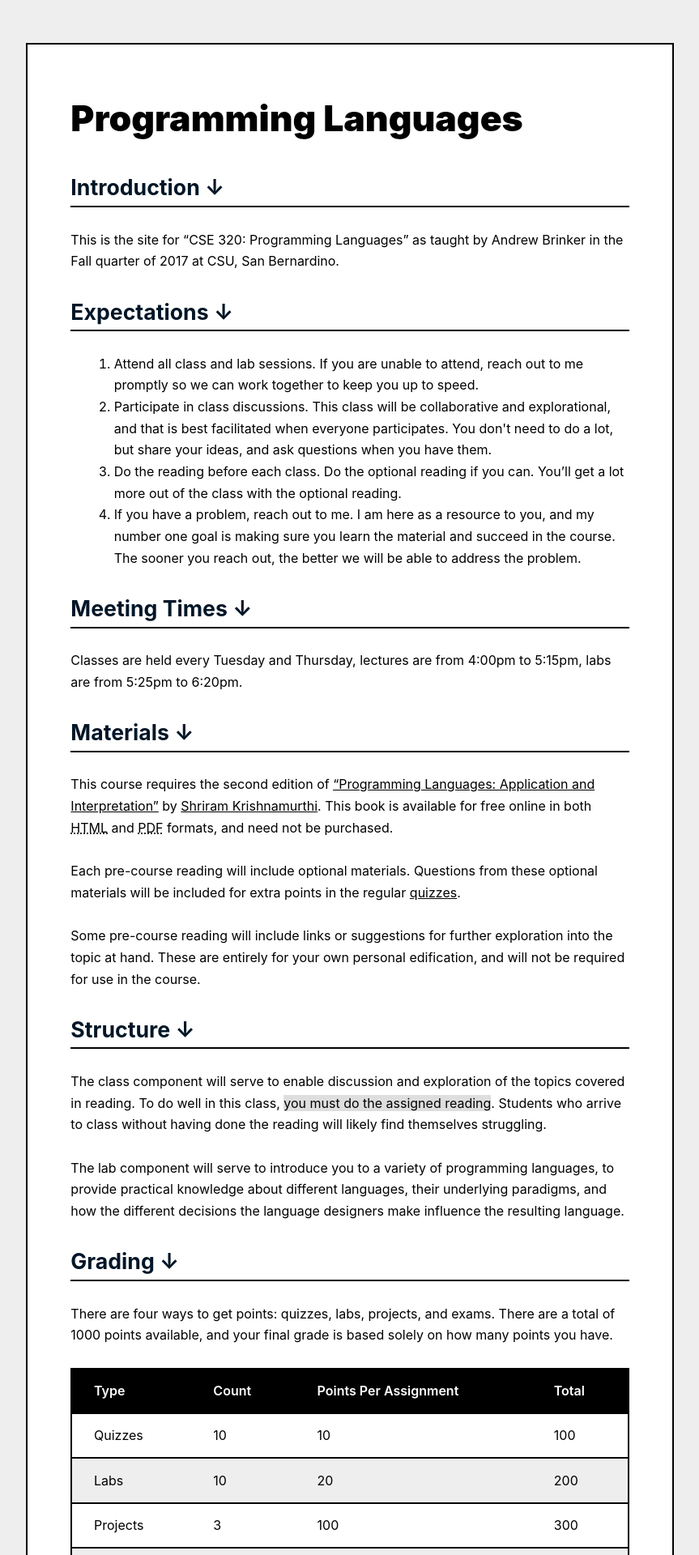
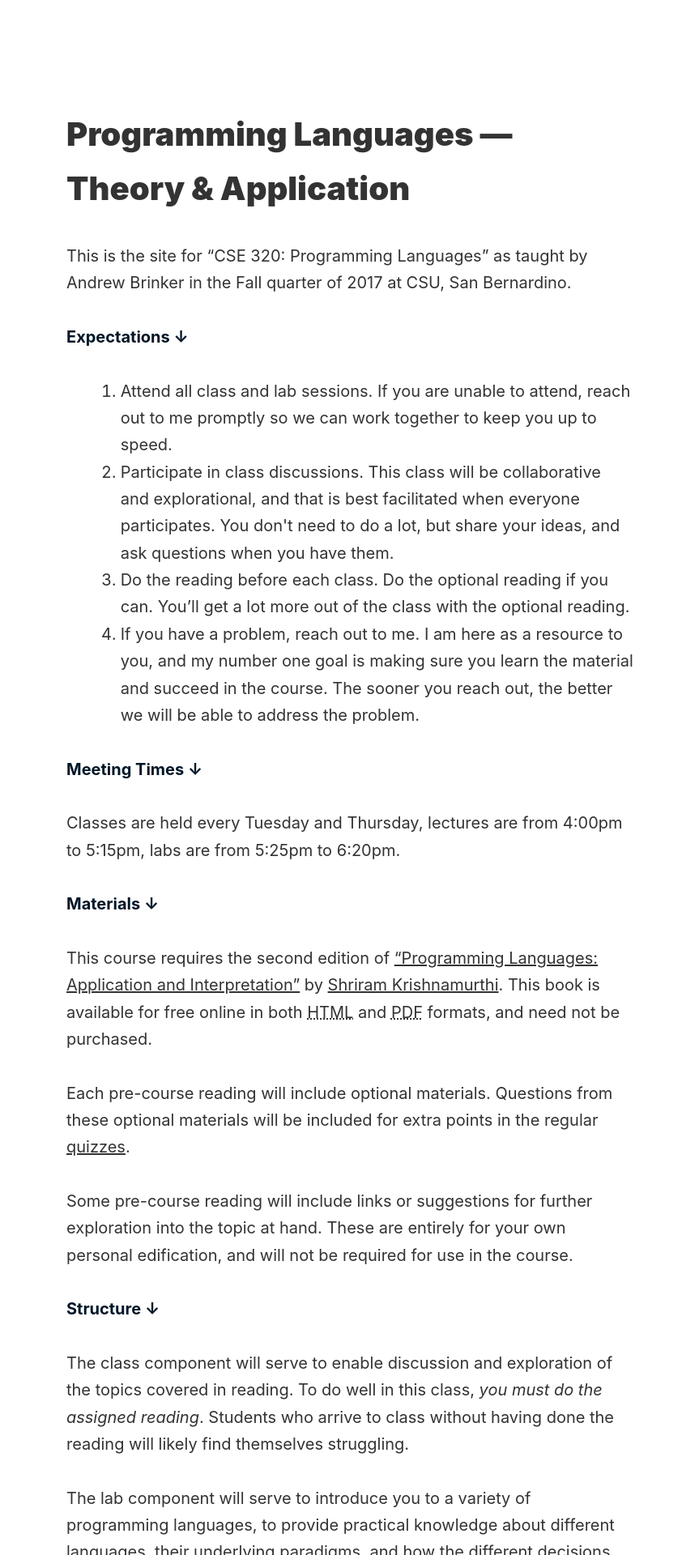
Before and after one commit to alilleybrinker/programming-languages-course, a Jekyll site: the page built from index.html, in a window 1280 px wide. Shown: the top 1920 px of the page at 81% size, without its empty margins (208-1071 px from the left). Built offline with Jekyll 4.4.1, drawn with Linux system fonts in a browser that asks for light colours; nearby versions of some CDN libraries.

Commit message:
Updated site

```diff
--- a/_includes/header.html
+++ b/_includes/header.html
@@ -1,3 +1,3 @@
 <header class="header">
-    <h1>Programming&nbsp;Languages</h1>
+    <h1>Programming Languages &mdash;<br>Theory &amp; Application</h1>
 </header>
--- a/_includes/introduction.html
+++ b/_includes/introduction.html
@@ -1,6 +1,4 @@
 <section id="introduction" class="box">
-    <h2><a href="#introduction">Introduction</a></h2>
-
     <div class="content">
         <p>This is the site for &ldquo;CSE 320: Programming Languages&rdquo; as taught by Andrew Brinker in the Fall quarter of 2017 at CSU, San Bernardino.</p>
     </div>
--- a/_layouts/default.html
+++ b/_layouts/default.html
@@ -14,11 +14,14 @@
     </head>
     <body>
         <div class="container">
-            {{ content }}
+            {% include header.html %}
+            <div class="container-content">
+                {{ content }}
+            </div>
         </div>
 
         <script src="https://code.jquery.com/jquery-3.2.1.min.js" integrity="sha256-hwg4gsxgFZhOsEEamdOYGBf13FyQuiTwlAQgxVSNgt4=" crossorigin="anonymous"></script>
         <script>window.jQuery || document.write('<script src="/assets/jquery-3.2.1.min.js"><\/script>')</script>
-        <script src="/assets/main.js"></script>
-    </body>
-</html>
+            <script src="/assets/main.js"></script>
+        </body>
+    </html>
--- a/assets/main.css
+++ b/assets/main.css
@@ -5,7 +5,7 @@
 }
 
 html {
-    font-size: 1em;
+    font-size: 1.25em;
 }
 
 body {
@@ -14,12 +14,12 @@ body {
 
     font-family: -apple-system, BlinkMacSystemFont, "Segoe UI", Roboto, Helvetica, Arial, sans-serif, "Apple Color Emoji", "Segoe UI Emoji", "Segoe UI Symbol";
 
-    background-color: #eee;
-    color: #000;
+    background-color: #fff;
+    color: #333;
 }
 
 a {
-    color: #000;
+    color: #333;
 }
 
 strong {
@@ -38,11 +38,6 @@ ul {
 
 code {
     background-color: #eee;
-}
-
-em {
-    font-style: normal;
-    background-color: #dedede;
 }
 
 h1,
@@ -69,8 +64,8 @@ h6 a {
     text-decoration: none;
 }
 
-h1 { font-size: 2.779rem; font-weight: 900; }
-h2 { font-size: 1.667rem; font-weight: 700; }
+h1 { font-size: 2rem; font-weight: 900; }
+h2 { font-size: 1rem; font-weight: 700; }
 h3 { font-size: 1rem; font-weight: 600; }
 h4 { font-size: 1rem; }
 h5 { font-size: 1rem; }
@@ -87,7 +82,6 @@ h6 {
 
 h2 a {
     display: block;
-    border-bottom: 2px solid #000;
 }
 
 h2 a::after {
@@ -96,8 +90,6 @@ h2 a::after {
 
 h2 a.collapsed {
     color: #999;
-    border-color: #999;
-    border-bottom-style: dashed;
 }
 
 h2 a.collapsed::after {
@@ -106,7 +98,7 @@ h2 a.collapsed::after {
 
 table {
 	border-collapse: collapse;
-    border: 2px solid #000;
+    border: 1px solid #ccc;
 }
 
 table,
@@ -120,7 +112,7 @@ tbody {
 
 th,
 td {
-    border-bottom: 2px solid #000;
+    border-bottom: 1px solid #ccc;
 	padding: 0.8335rem 1.667rem;
     vertical-align: middle;
 }
@@ -128,8 +120,7 @@ td {
 th {
     font-weight: 600;
 	text-align: left;
-    background-color: #000;
-    color: #fff;
+    background-color: #ccc;
 }
 
 tr:nth-child(2n+1) {
@@ -137,22 +128,9 @@ tr:nth-child(2n+1) {
 }
 
 .container {
-    width: 50rem;
-    margin: 3.334rem auto;
-    padding: 3.334rem;
+    width: 35rem;
+    margin: 6.667rem auto;
     padding-bottom: 1.667rem;
-    background-color: #fff;
-    border: 2px solid #000;
-}
-
-.toc {
-    background-color: #f7f7f7;
-    padding: 1.667rem;
-    padding-left: 3.334rem;
-    padding-right: 3.334rem;
-    margin-left: -3.334rem;
-    margin-right: -3.334rem;
-    list-style-position: inside;
 }
 
 .header {
--- a/index.html
+++ b/index.html
@@ -3,7 +3,6 @@ layout: default
 title: "Home"
 ---
 
-{% include header.html %}
 {% include introduction.html %}
 {% include expectations.html %}
 {% include meeting-times.html %}
```
